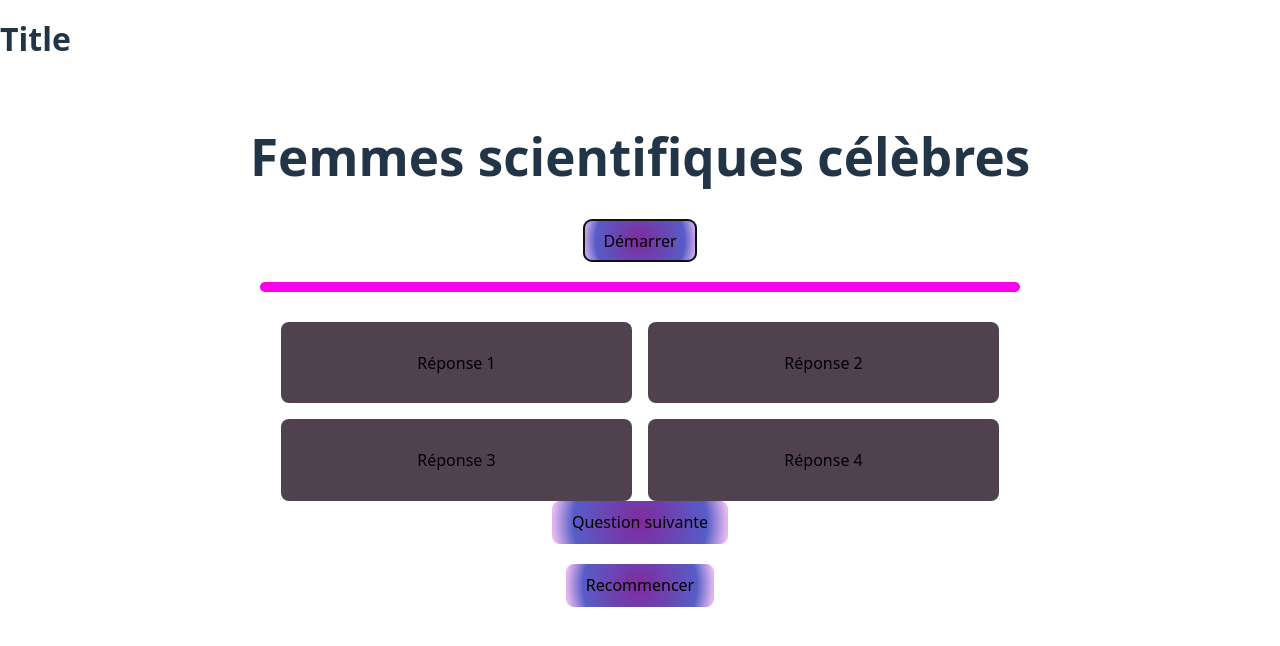
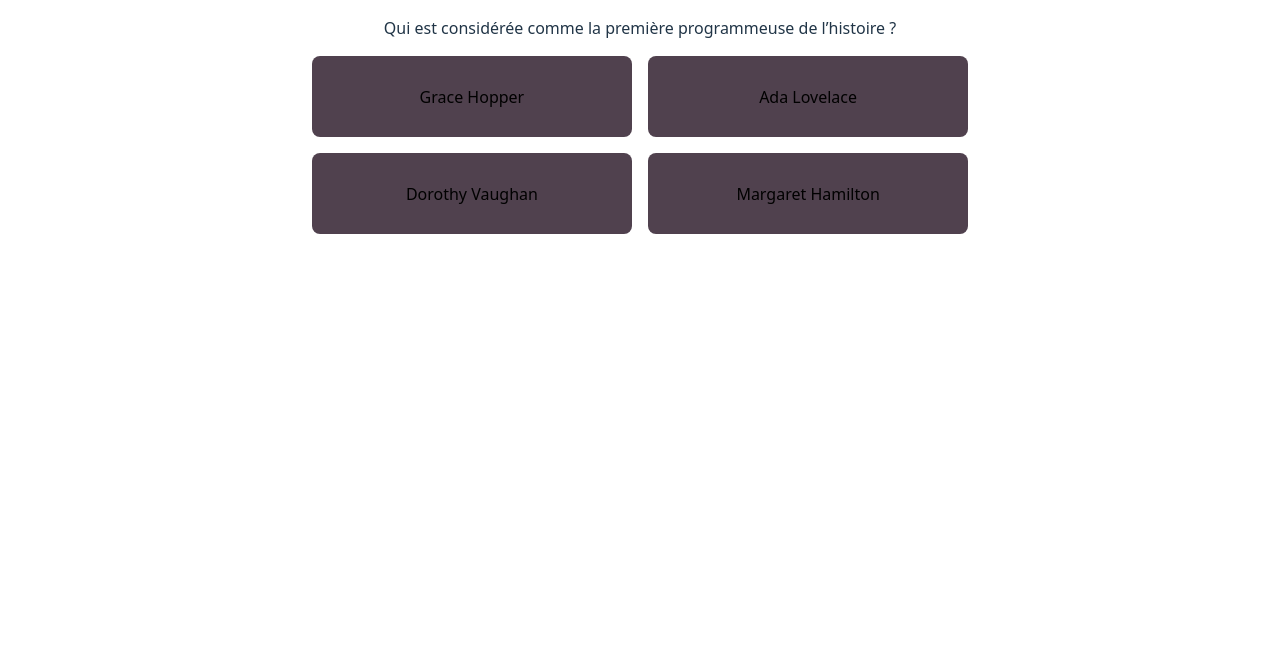
Before and after one commit to gaedicoger/Adaquiz, a website built with Vite: page index.html in a window 1280 px wide. Both pictures are taken after a click on the button "Démarrer". Built offline with nearby package versions, Linux system fonts and the light colour scheme.

Commit message:
btn-next-question + quiz-display + main-js done

```diff
--- a/index.html
+++ b/index.html
@@ -7,18 +7,15 @@
     <title>adaquiz</title>
   </head>
   <body>
-    <header class="questions">
-      <h1>Title</h1>
+    <div class="start-screen">
+      <header class="quiz-title">
+        <h1 class="title">Title</h1>
       </header>
-    <div id="app">
-      <div class="welcome">
-        <h1>Title</h1>
       <button class="button" id="startButton">Démarrer</button>
     </div>
-      <div class="progress-container">
+    <div id="app">
       <div id="display-progress"></div>
-      </div>
-      <div class="questions-screen">
+      <div class="questions">
         <div id="currentQuestion"></div>
         <div id="answerButtons">
           <button class="buttonA" id="button1" data-index="0">Réponse 1</button>
@@ -27,7 +24,8 @@
           <button class="buttonA" id="button4" data-index="3">Réponse 4</button>
         </div>
         <div id="answerMessage"></div>
-        <button class="button" id="nextQuestion">Question suivante</button>
+        <button class="button" id="next-question">Question suivante</button>
+      </div>
     </div>
     <div class="endScreen">
       <h2 id="scoreMessage"></h2>
@@ -35,7 +33,6 @@
       <div id="totalScore"></div>
       <button class="button" id="retryQuiz">Recommencer</button>
     </div>
-    </div>
     <script type="module" src="/src/main.js"></script>
   </body>
 </html>
--- a/src/btn-next-question.js
+++ b/src/btn-next-question.js
@@ -1,50 +1,48 @@
 // ================================== BOUTON NEXT QUESTION ==================================
 
-/* JS Page questions :
-- Le bouton « Question suivante » doit être caché par défaut :
-  - il s'affiche quand l'utilisateur clique sur une réponse
-  - à la dernière question il doit afficher l’écran de fin.
-*/
+import { nextQuestion, currentQuestionIndex } from "./quiz-display.js";
+import quiz from "./quiz-femmes-scientifiques.json";
 
+// récupérer les éléments HTML
+const nextButton = document.getElementById("next-question");
+const answerButtons = document.querySelectorAll(".buttonA");
+const questionContainer = document.querySelector(".questions");
+
+// créer le bouton Résultat (il n'existe pas dans le HTML)
+const resultButton = document.createElement("button");
+resultButton.innerText = "Résultat";
+resultButton.classList.add("button", "hidden");
+questionContainer.appendChild(resultButton);
+
+// ================= INITIALISATION =================
 export function initBtnNext() {
-  // on récupère les éléments
-  const btnNextQuestion = document.getElementById("nextQuestion");
-  const answerContainer = document.getElementById("answerButtons");
-  const questionDisplay = document.querySelector(".questions");
-  const endScreen = document.querySelector(".endScreen");
+  // cacher le bouton next au départ
+  nextButton.classList.add("hidden");
 
-  // bouton caché au départ
-  btnNextQuestion.classList.add("hidden");
+  // ================= clic sur une réponse =================
+  for (let i = 0; i < answerButtons.length; i++) {
+    answerButtons[i].addEventListener("click", function () {
+      // dernière question ?
+      if (currentQuestionIndex === quiz.questions.length - 1) {
+        // afficher le bouton Résultat
+        resultButton.classList.remove("hidden");
+      } else {
+        // afficher le bouton Next
+        nextButton.classList.remove("hidden");
+      }
+    });
+  }
 
-  // bouton apparaît quand l'utilisateur clique sur une réponse
-  answerContainer.addEventListener("click", (event) => {
-    if (event.target.tagName === "BUTTON") {
-      btnNextQuestion.classList.remove("hidden");
-    }
+  // ================= clic sur bouton Next =================
+  nextButton.addEventListener("click", function () {
+    nextQuestion(); // passer à la question suivante
+    nextButton.classList.add("hidden"); // cacher le bouton next
+    resultButton.classList.add("hidden"); // cacher le bouton Résultat (au cas où)
   });
 
-  // affichage écran de fin quand bouton cliqué
-  btnNextQuestion.addEventListener("click", () => {
-    // on cache l'écran des questions
-    questionDisplay.classList.add("hidden");
-    // on affiche l'écran de fin
-    endScreen.classList.remove("hidden");
+  // ================= clic sur bouton Résultat =================
+  resultButton.addEventListener("click", function () {
+    // ici tu peux appeler la fonction de score / écran final
+    alert("Afficher le score / écran final");
   });
 }
-
-/**
-//todo : pour le moment on affiche directement l'écran de fin quand on clique sur le bouton
-//todo : pour que l'écran de fin ne s'affiche qu'après la dernière question, il faut itérer sur l'index "questions"
-//todo : l'itération est à gérer dans le fichier quiz-display
-//todo : quand quiz-display sera ok, intégrer les fonctions nécessaires ici
-*/
-
-/**
-//! on vérifie que l'utilisateur clique bien sur le bouton et non entre deux boutons
-
-"event" représente l'événement du clic qui vient de se produire
-Il contient plusieurs informations, dont :
-- où l'utilisateur a cliqué : event.target = l'élément exact qui a été cliqué par l'utilisateur
-- quel élément HTML a été cliqué : tagName = le type de balise HTML de cet élément (BUTTON, DIV, P, etc.)
-"if" vérifie que si la condition est vraie : on enlève la classe "hidden" du bouton next question
-*/
--- a/src/main.js
+++ b/src/main.js
@@ -5,12 +5,46 @@
 import "./style.css";
 import "./start.js";
 import quiz from "./quiz-femmes-scientifiques.json";
+
+//! les import ci-dessous suppriment le style CSS de Vite....
 import { initBtnNext } from "./btn-next-question.js";
-import { questionSuivante } from "./progression.js"; // syntaxe à favoriser pour cibler une fonction définie dans le .js, permet de minimiser le nombre d'import
+// import { questionSuivante } from "./progression.js"; // syntaxe à favoriser pour cibler une fonction définie dans le .js, permet de minimiser le nombre d'import
+import { startQuiz } from "./quiz-display.js";
 
-// Affichage titre quizz sur écran d'acceuil (+ écran questions ?)
-document.querySelector(".welcome > h1").innerText = quiz.title;
-questionSuivante();
+// ========================= AFFICHAGE PAR DEFAUT ==========================
 
-// initialiser ton bouton « Question suivante »
-initBtnNext();
+//* récupérer les écrans
+const displayStartScreen = document.querySelector(".start-screen");
+const displayQuizScreen = document.querySelector("#app");
+const displayEndScreen = document.querySelector(".endScreen");
+
+//* masquer par défaut l'écran quiz et écran de fin
+
+displayQuizScreen.classList.add("hidden");
+displayEndScreen.classList.add("hidden");
+
+// ======================= Ecran d'acceuil =========================
+//todo : CSS : recentrer la page
+
+//* affichage titre quizz sur écran d'acceuil
+document.querySelector(".quiz-title > h1").innerText = quiz.title;
+
+//* récupérer le bouton "démarrer"
+const startButton = document.getElementById("startButton");
+
+// ========================= Ecran quizz ===========================
+//todo : CSS : recentrer la page
+
+startButton.addEventListener("click", function () {
+  // cacher l'écran d'accueil
+  displayStartScreen.classList.add("hidden");
+
+  // afficher l'écran quiz
+  displayQuizScreen.classList.remove("hidden");
+
+  // lancer le quiz (affiche la première question)
+  startQuiz();
+
+  // initialiser le bouton Next + bouton Résultat
+  initBtnNext();
+});
--- a/src/progression.js
+++ b/src/progression.js
@@ -1,10 +1,10 @@
 // affiche d'une barre de progression en fonction du score
 
-const totalQuestions = 10;
-let questionActuelle = 1;
+const totalQuestions = 10; //! prendre la longueur du tableau JSON pour que ce soit adaptable
+let questionActuelle = 1; //! idem ici
 
 function mettreAJourProgression() {
-  const barre = document.getElementById("displayProgress");
+  const barre = document.getElementById("display-progress");
   const pourcentage = (questionActuelle / totalQuestions) * 100;
   barre.style.width = `${pourcentage}%`;
 }
--- a/src/quiz-display.js
+++ b/src/quiz-display.js
@@ -1,12 +1,45 @@
 // ================================== AFFICHAGE DU QUIZZ ==================================
 
-// afficher le quizz quand l'utilisateur clique sur commencer (donc masque l'écran d'acceuil)
+import quiz from "./quiz-femmes-scientifiques.json";
 
+// récupérer les éléments HTML
+const startScreen = document.querySelector(".start-screen");
+const quizScreen = document.querySelector("#app");
+const questionElement = document.getElementById("currentQuestion");
+const answerButtons = document.querySelectorAll(".buttonA");
+
+// variable pour savoir quelle question est affichée
+export let currentQuestionIndex = 0;
+
+// ==================== FONCTION POUR LANCER LE QUIZ ====================
 export function startQuiz() {
-  // afficher la première question (JSON)
-  // quand l'utilisateur clique sur le bouton suivante, itérer sur JSON
+  // masquer écran d'accueil
+  startScreen.classList.add("hidden");
+
+  // afficher écran quiz
+  quizScreen.classList.remove("hidden");
+
+  // afficher la première question
+  showQuestion();
 }
 
-//* à coder dans btn-next-questions
-// à la dernière question, transformer le bouton question suivante en bouton Score
-// le bouton Score affiche l'écran de fin
+// ==================== FONCTION POUR AFFICHER UNE QUESTION ====================
+export function showQuestion() {
+  const question = quiz.questions[currentQuestionIndex];
+
+  // afficher la question
+  questionElement.innerText = question.question;
+
+  // remplir les boutons avec les réponses
+  for (let index = 0; index < question.options.length; index++) {
+    answerButtons[index].innerText = question.options[index];
+  }
+}
+
+// ==================== FONCTION POUR PASSER À LA QUESTION SUIVANTE ====================
+export function nextQuestion() {
+  if (currentQuestionIndex < quiz.questions.length - 1) {
+    currentQuestionIndex++;
+    showQuestion();
+  }
+}
--- a/src/start.js
+++ b/src/start.js
@@ -4,5 +4,5 @@
 //Fonction de démarrage du quizz :
 function startScreen() {
   const startButton = document.getElementById("startButton"); //Récupérer le bouton start
-  startButton.addEventListener("click", startQuiz);
+  startButton.addEventListener("click", startQuiz());
 } //Ecouter le bouton et renvoyer vers la fonction d'affichage des questions
--- a/src/style.css
+++ b/src/style.css
@@ -30,6 +30,10 @@ body {
   min-height: 100vh;
 }
 
+.hidden {
+  display: none;
+}
+
 header {
   width: 100%;
   text-align: left;
@@ -37,7 +41,7 @@ header {
 
 header h1 {
   font-size: 2em;
-  color:;
+  /* color:; */
 }
 
 h1 {
@@ -50,10 +54,6 @@ h1 {
   margin: 0 auto;
   padding: 1rem;
   text-align: center;
-}
-
-.hidden {
-  display: none;
 }
 
 .questions {
```
Lines whose indentation alone changed are shown as unchanged.
